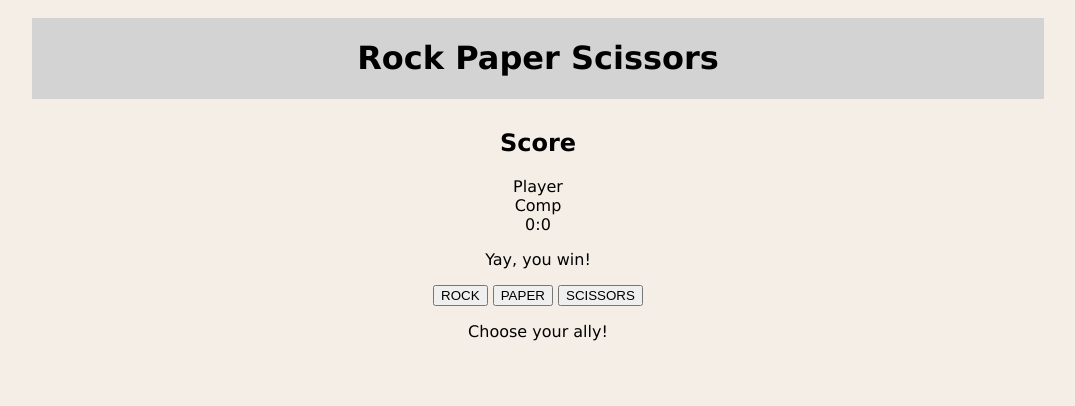
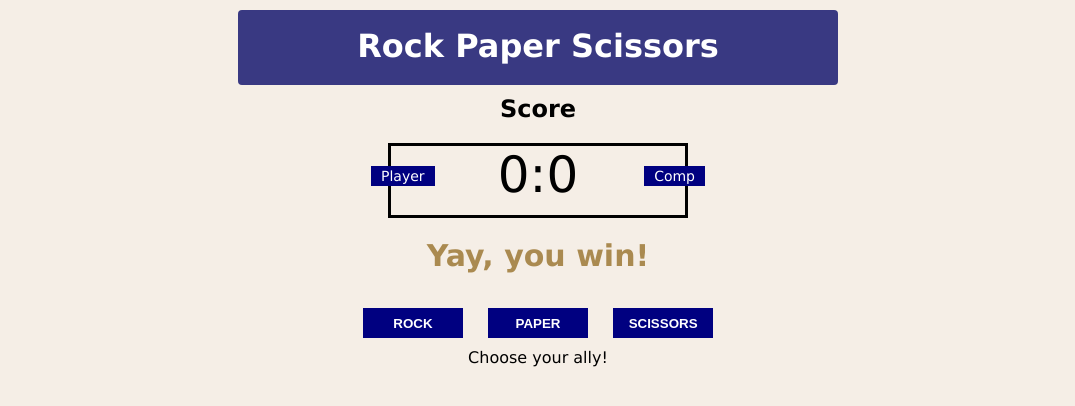
Before and after one commit to caroline-richert/rock-paper-scissors, a plain HTML site: page Rock-paper-scissors.html in a window 1280 px wide. Shown: the whole page, without its empty margins (102-1177 px from the left). Drawn offline with Linux system fonts and the light colour scheme.

Commit message:
Final Style

```diff
--- a/Rock-paper-scissors.css
+++ b/Rock-paper-scissors.css
@@ -1,3 +1,9 @@
+* {
+    margin: 0;
+    padding: 0;
+    box-sizing: border-box;
+}
+
 body {
     display: flex;
     flex-direction: column;
@@ -9,6 +15,78 @@ body {
 
 header {
     width: 80%;
-    background-color: lightgray;
+    max-width: 600px;
+    height: 75px;
+    padding: 17px 10px;
+    background-color: rgb(57, 57, 130);
+    color: white;
     margin: 10px auto 10px auto;
+    border-radius: 4px;;
 }
+
+#scoreboard {
+    margin: 20px auto;
+    border: 3px solid black;
+    padding: auto;
+    width: 300px;
+    height: 75px;
+    font-size: 50px;
+    position: relative;
+}
+
+.badge {
+    background-color: navy;
+    color: white;
+    font-size: 14px;
+    padding: 2px 10px;
+    width: fit-content;
+}
+
+#player-label {
+    position: absolute;
+    top: 20px;
+    left: -20px;
+}
+
+#comp-label {
+    position: absolute;
+    top: 20px;
+    right: -20px;
+}
+
+.result {
+    font-size: 30px;
+    font-weight: bold;
+    color: rgb(170, 138, 80);
+    margin: 20px;
+}
+
+.choices {
+    margin: 10px auto;
+    padding: 5px 10px;
+}
+
+button {
+    margin: 10px 10px;
+    width: 100px;
+    height: 30px;
+    background-color: navy;
+    border: 1px solid navy;
+    color: white;
+    font-weight: bold;
+}
+
+button:hover {
+    cursor: pointer;
+    border: 2px solid white;
+}
+
+button:active {
+    background-color: white;
+    border: 1px solid white;
+    color: navy;
+}
+
+#action-message {
+    margin-top: -15px;
+}
```
